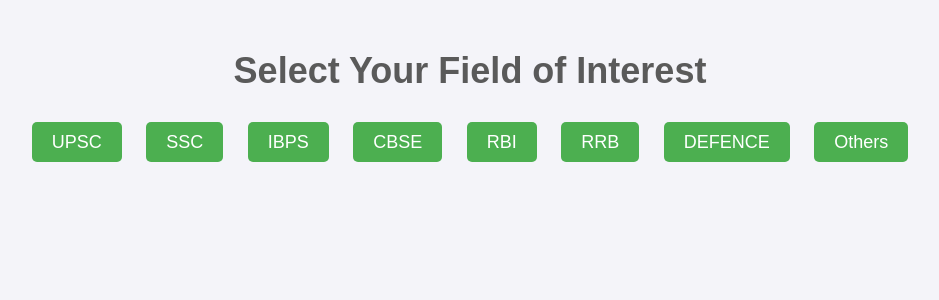
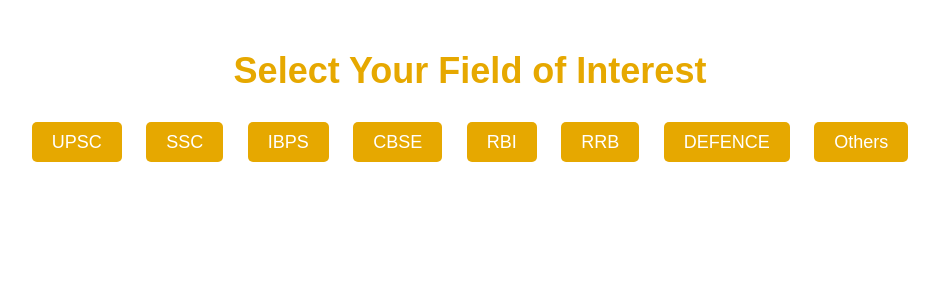
Before and after one commit to NanduPrasad93/ParseSmart, a Django app: page /select_field/ in a window 1280 px wide. Shown: the top 300 px of the page, without its empty margins (170-1109 px from the left). Run offline with Django 5.2, Linux system fonts and the light colour scheme.

Commit message:
select field

```diff
--- a/ParserX/templates/select_field.html
+++ b/ParserX/templates/select_field.html
@@ -7,7 +7,7 @@
     <style>
         body {
             font-family: Arial, sans-serif;
-            background-color: #f4f4f9;
+            background-color: #ffffff;
             color: #333;
             margin: 0;
             padding: 0;
@@ -16,7 +16,7 @@
         h1 {
             margin-top: 50px;
             font-size: 36px;
-            color: #5a5a5a;
+            color: #e6a800;
         }
         ul {
             list-style: none;
@@ -29,7 +29,7 @@
         }
         a {
             text-decoration: none;
-            background-color: #4CAF50;
+            background-color: #e6a800;
             color: white;
             padding: 10px 20px;
             border-radius: 5px;
@@ -37,13 +37,14 @@
             transition: background-color 0.3s;
         }
         a:hover {
-            background-color: #45a049;
+            background-color: #d19a00;
         }
         .no-field {
             font-size: 18px;
-            color: #f44336;
+            color: white;
+            background-color: #e6a800;
             padding: 10px;
-            border: 2px solid #f44336;
+            border: 2px solid #e6a800;
             border-radius: 5px;
             display: inline-block;
         }
```
